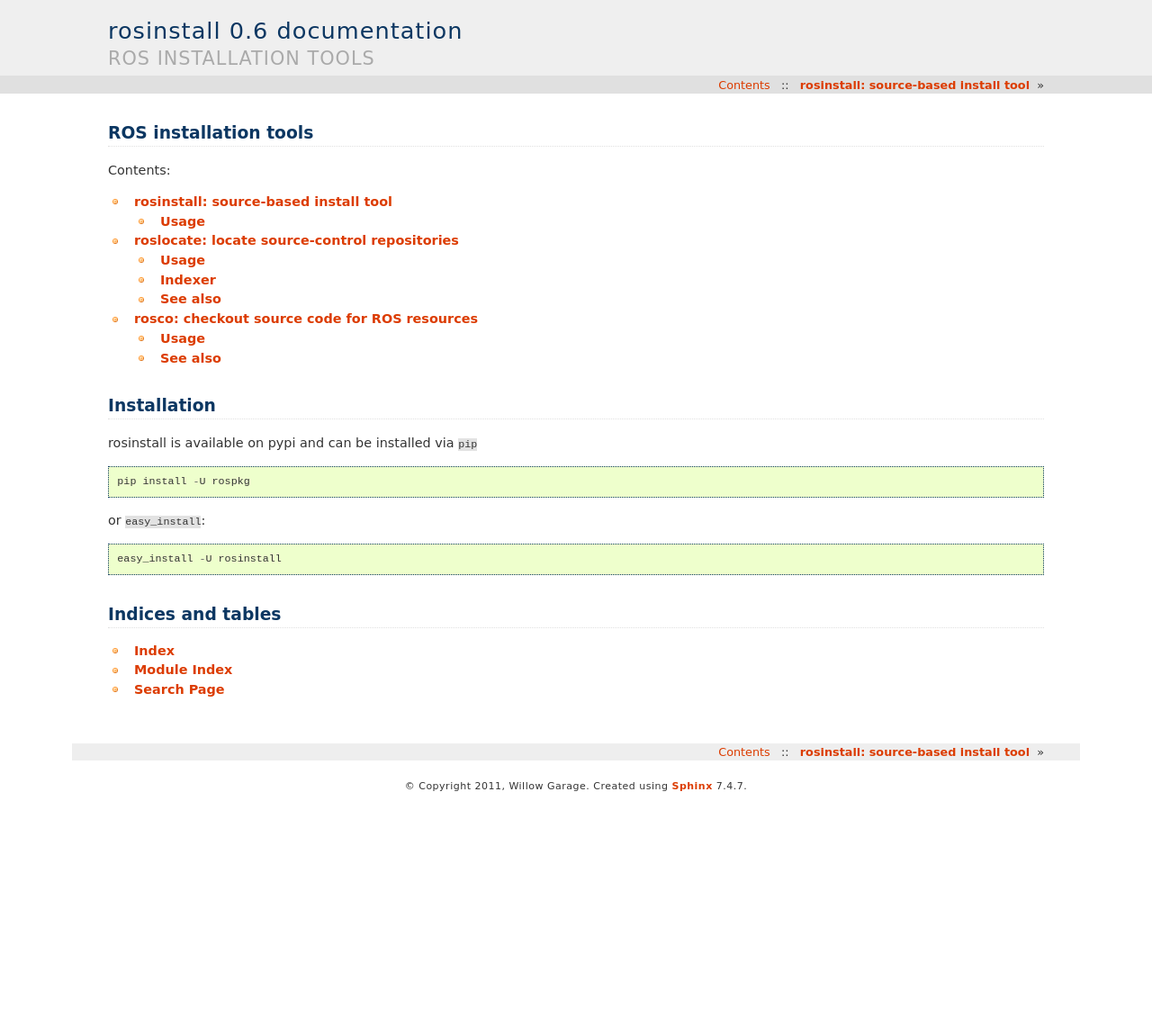
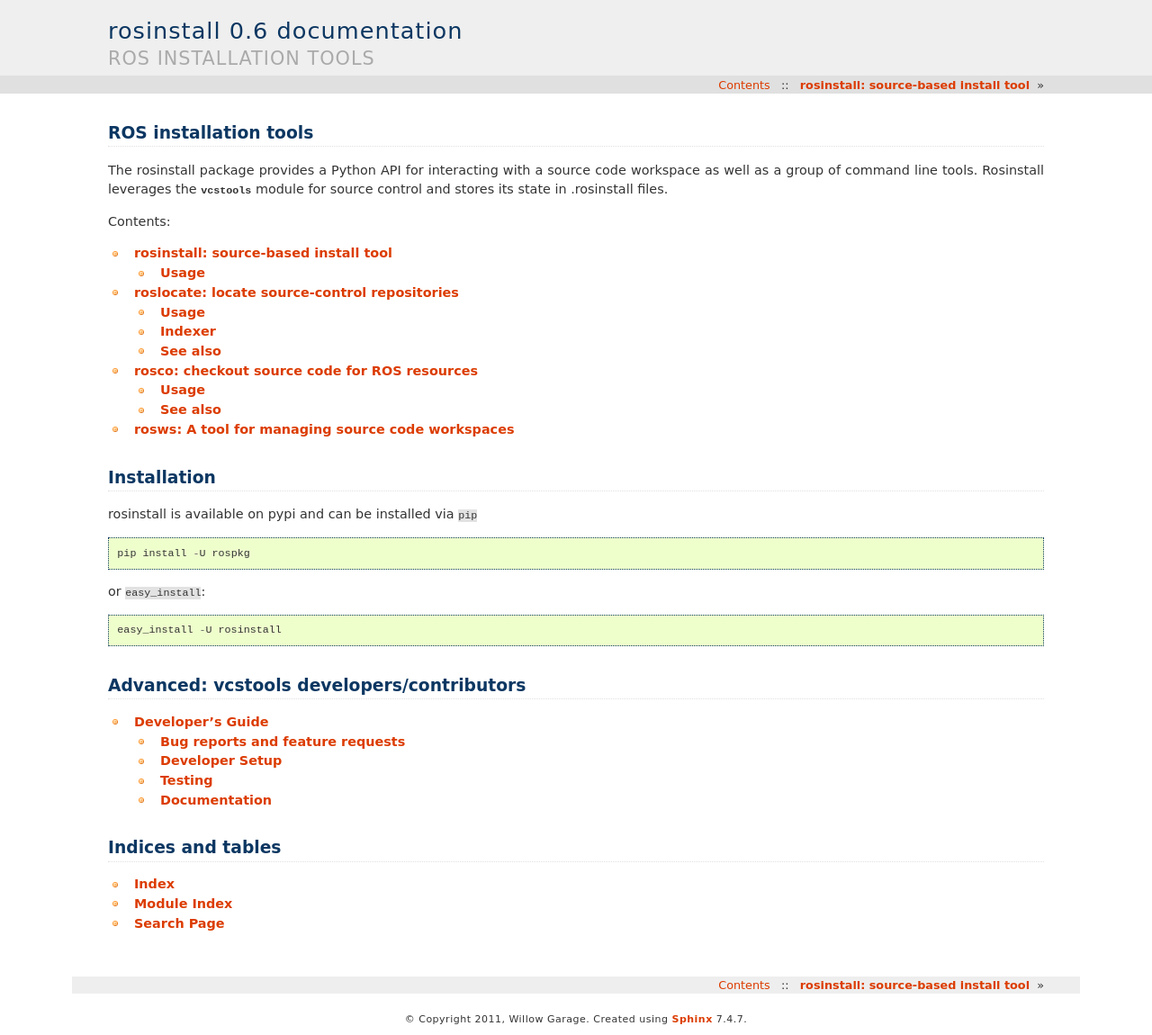
Before and after one commit to vcstools/rosinstall, a Sphinx documentation site: the page built from doc/index.rst, in a window 1280 px wide. Shown: the whole page at 90% size. Built offline with Sphinx 7.4.7, drawn with Linux system fonts in a browser that asks for light colours; before the commit the page ends 900 px from its top, so only the background shows below that.

Commit message:
adding rosws stub and bringing in developer_guide from vcstools

```diff
--- /dev/null
+++ b/doc/developers_guide.rst
@@ -0,0 +1,70 @@
+Developer's Guide
+=================
+
+Bug reports and feature requests
+--------------------------------
+
+- `Submit a bug report <https://code.ros.org/trac/ros/newticket?component=rosinstall&type=defect&&vcstools>`_
+- `Submit a feature request <https://code.ros.org/trac/ros/newticket?component=rosinstall&type=enhancement&vcstools>`_
+
+Developer Setup
+---------------
+
+rosinstall uses `setuptools <http://pypi.python.org/pypi/setuptools>`_,
+which you will need to download and install in order to run the
+packaging.  We use setuptools instead of distutils in order to be able
+use ``setup()`` keys like ``install_requires``.
+
+Configure your :envvar:`PYTHONPATH`::
+
+    cd rosinstall
+    . setup.sh
+
+OR::
+
+    cd rosinstall
+    python setup.py install
+
+The first will prepend ``rosinstall/src`` to your :envvar:`PYTHONPATH`. The second will install rosinstall into your dist/site-packages.
+
+Testing
+-------
+
+Install test dependencies
+
+::
+
+    pip install nose
+    pip install mock
+
+
+rosinstall uses `Python nose
+<http://readthedocs.org/docs/nose/en/latest/>`_ for testing, which is
+a fairly simple and straightfoward test framework.  The rosinstall
+mainly use :mod:`unittest` to construct test fixtures, but with nose
+you can also just write a function that starts with the name ``test``
+and use normal ``assert`` statements.
+
+rosinstall also uses `mock <http://www.voidspace.org.uk/python/mock/>`_
+to create mocks for testing.
+
+You can run the tests, including coverage, as follows:
+
+::
+
+    cd rosinstall
+    make test
+
+
+Documentation
+-------------
+
+Sphinx is used to provide API documentation for rosinstall.  The documents
+are stored in the ``doc`` subdirectory.
+
+You can build the docs as follows:
+
+::
+
+    cd rosinstall/doc
+    make html
--- a/doc/index.rst
+++ b/doc/index.rst
@@ -1,5 +1,11 @@
 ROS installation tools
 ======================
+
+.. module:: rosinstall
+.. moduleauthor:: Tully Foote <tfoote@willowgarage.com>, Thibault Kruse <kruset@in.tum.de>, Ken Conley <kwc@willowgarage.com>
+
+The rosinstall package provides a Python API for interacting with a source code workspace as well as a group of command line tools.  Rosinstall leverages the :mod:`vcstools` module for source control and stores its state in .rosinstall files.
+
 
 Contents:
 
@@ -9,6 +15,7 @@
    rosinstall
    roslocate
    rosco
+   rosws
 
 
 Installation
@@ -26,6 +33,15 @@
     easy_install -U rosinstall
 
 
+Advanced: vcstools developers/contributors
+========================================
+
+.. toctree::
+   :maxdepth: 2
+
+   developers_guide
+
+
 Indices and tables
 ==================
 
--- /dev/null
+++ b/doc/rosws.rst
@@ -0,0 +1,4 @@
+rosws: A tool for managing source code workspaces
+=================================================
+
+TODO: Thibault please fill in
```
